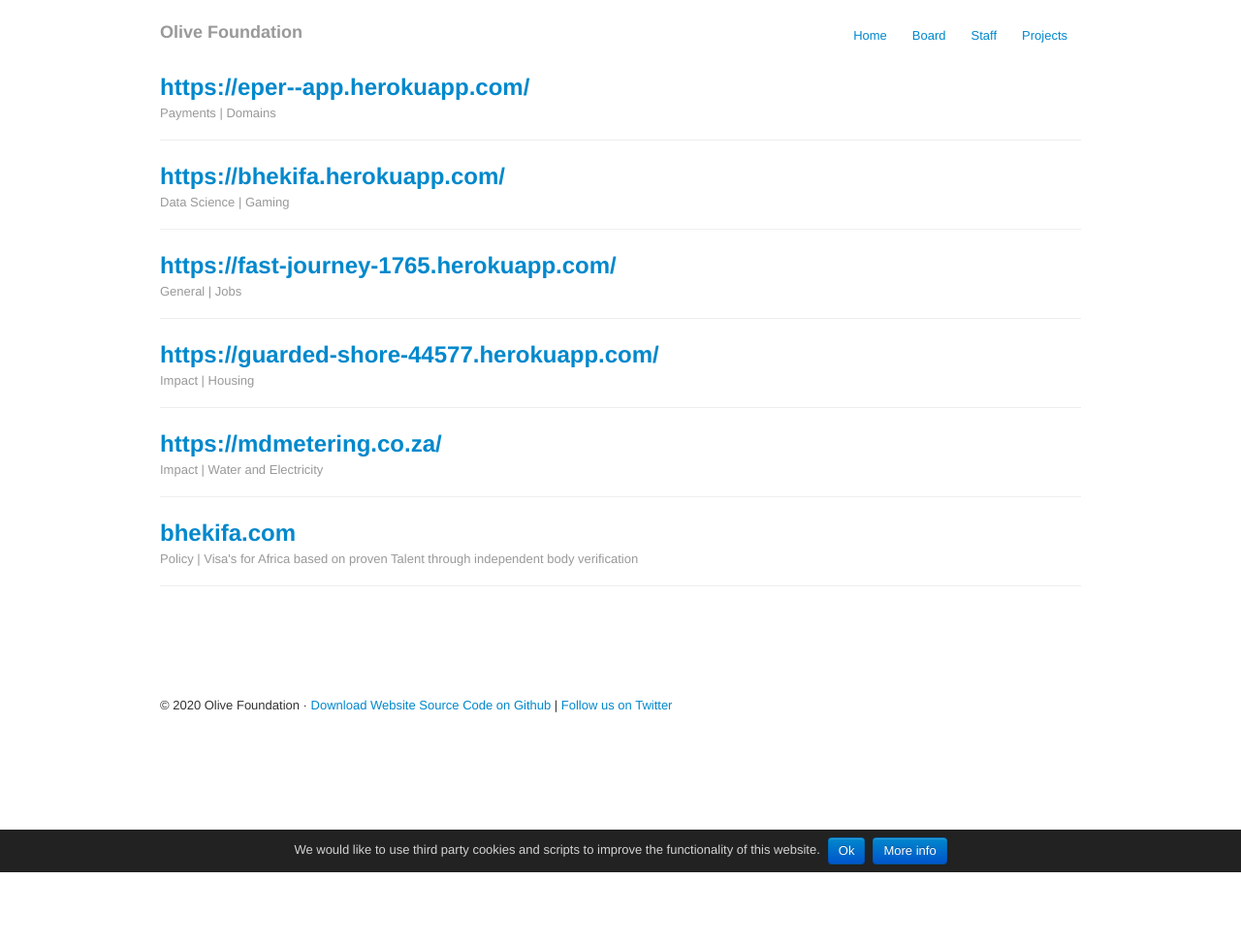
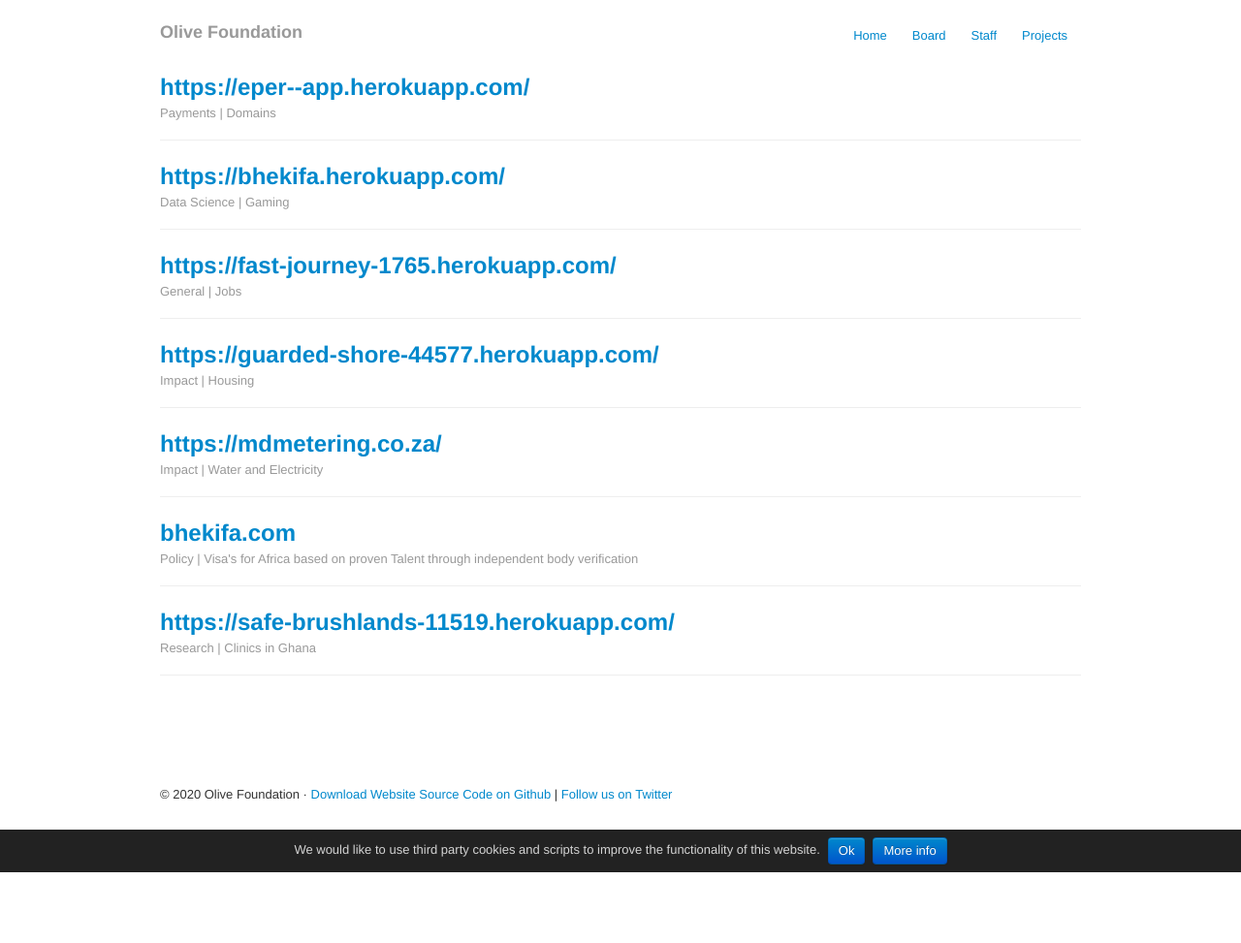
Before and after one commit to olivefoundation/olivefoundation-org, a Jekyll site: the page built from projects.html, in a window 1280 px wide. Shown: the whole page at 97% size. Built offline with Jekyll 4.4.1, drawn with Linux system fonts in a browser that asks for light colours; before the commit the page ends 900 px from its top, so only the background shows below that.

```diff
--- a/projects.html
+++ b/projects.html
@@ -58,4 +58,13 @@
     </div><!--/span-->
   </div>
 
+
+  <div class="row-fluid">
+    <div class="span12">
+      <h2><a target="_blank" href="bhekifa.com">https://safe-brushlands-11519.herokuapp.com/ </a></h2>
+      <p class="muted">Research | Clinics in Ghana</p>
+      <hr>
+    </div><!--/span-->
+  </div>
+
 </div>
```
